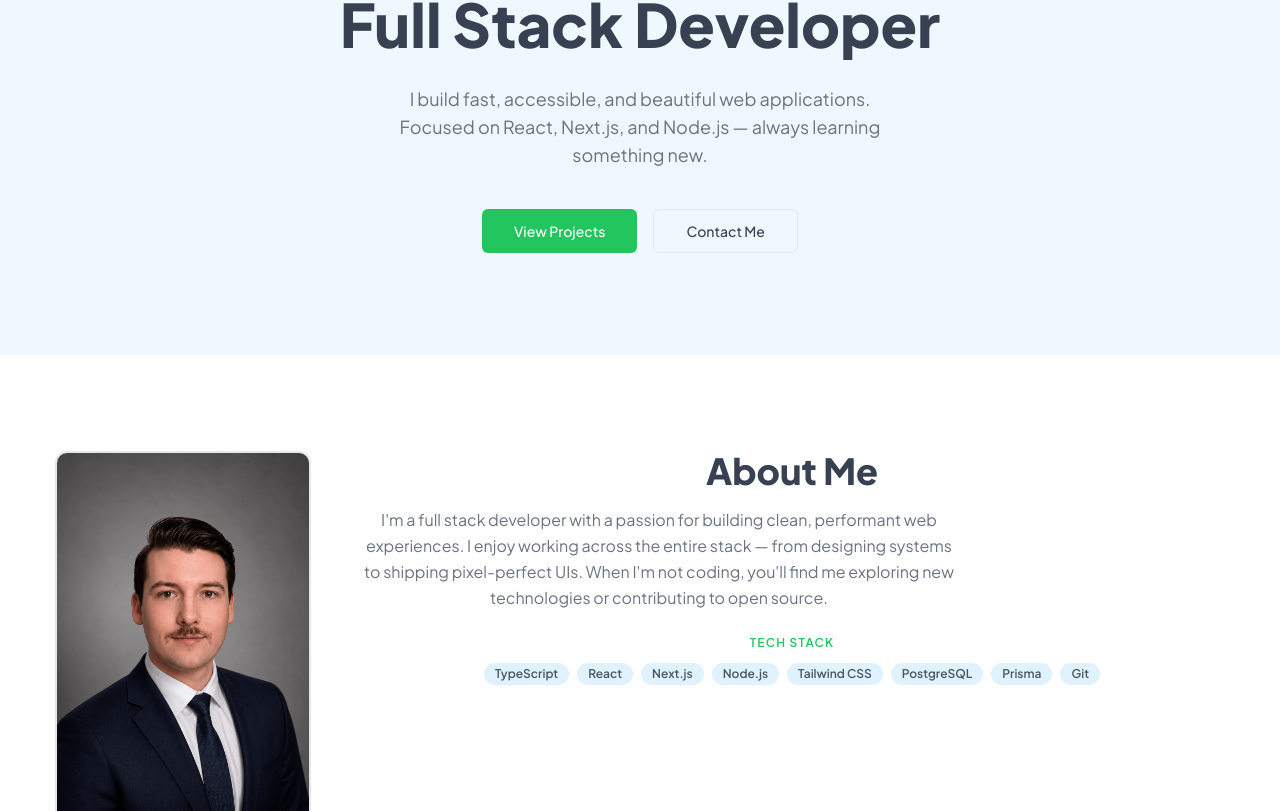
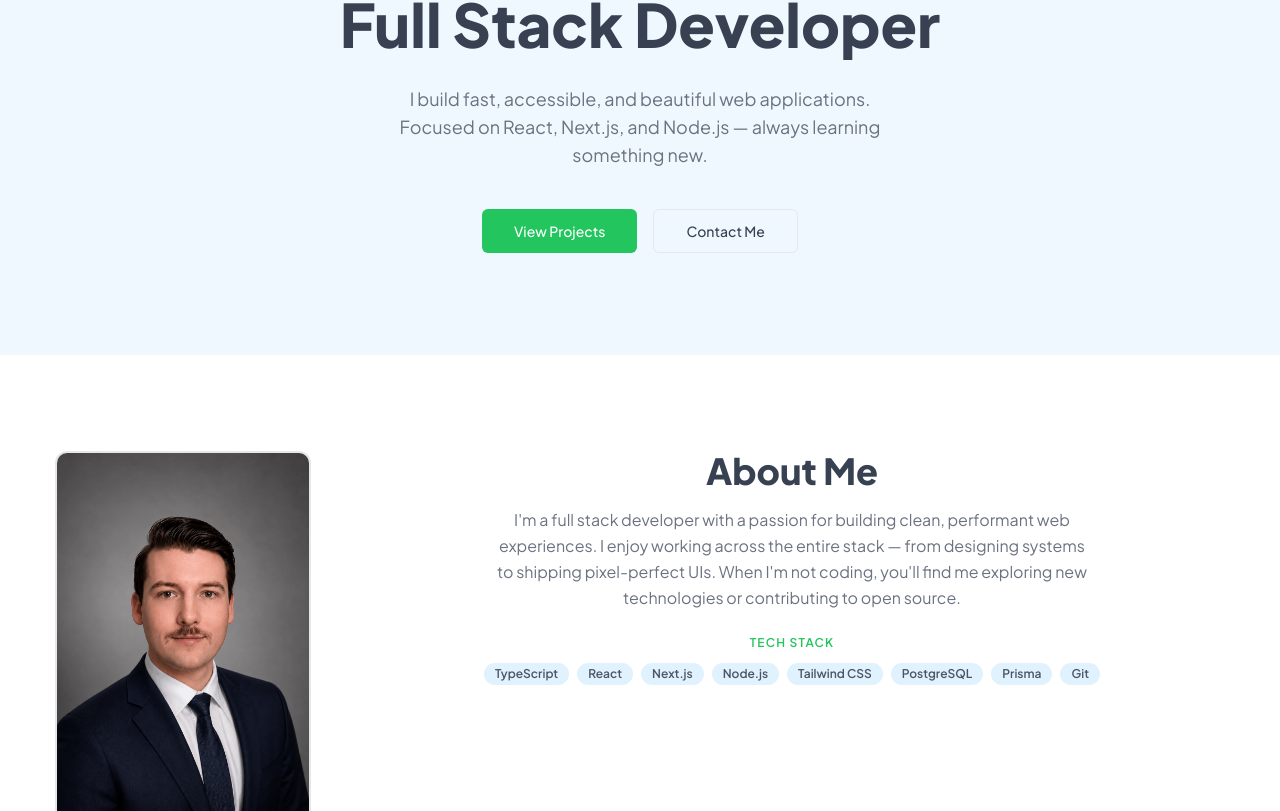
Before and after one commit to RBicknell0523/bicknell-portfolio, a Next.js app: page / in a window 1280 px wide. Shown: the part 365-1176 px from the top of the page. Built offline with nearby package versions, Linux system fonts and the light colour scheme; no server answers.

Commit message:
fix: center bio paragraph block in About section

```diff
--- a/src/components/Portfolio/About/index.tsx
+++ b/src/components/Portfolio/About/index.tsx
@@ -67,7 +67,7 @@ const About = () => {
             <h2 className="mb-4 text-3xl font-extrabold text-foreground sm:text-4xl">
               About Me
             </h2>
-            <p className="mb-6 max-w-[600px] leading-relaxed text-muted-foreground">
+            <p className="mx-auto mb-6 max-w-[600px] leading-relaxed text-muted-foreground">
               I&apos;m a full stack developer with a passion for building clean,
               performant web experiences. I enjoy working across the entire
               stack — from designing systems to shipping pixel-perfect UIs.
```
